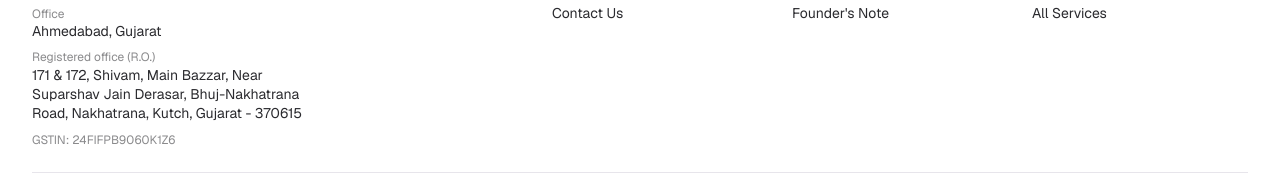
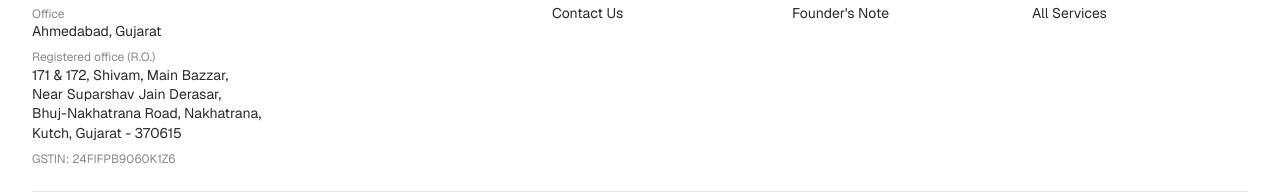
Before and after one commit to DevashishSharma-codes/spheres2, a Next.js app: page /case-studies in a window 1280 px wide. Shown: the part 3912-4104 px from the top of the page. Built offline with nearby package versions, Linux system fonts and the light colour scheme; no server answers.

Commit message:
feat: improve address formatting in Footer for consistent line breaks and readability

```diff
--- a/src/components/layout/Footer.tsx
+++ b/src/components/layout/Footer.tsx
@@ -54,7 +54,8 @@ const SOCIALS = ([
 
 const ADDRESSES = [
   { label: "Office", value: "Ahmedabad, Gujarat" },
-  { label: "Registered office (R.O.)", value: "171 & 172, Shivam, Main Bazzar,\nNear Suparshav Jain Derasar, Bhuj-Nakhatrana Road,\nNakhatrana, Kutch, Gujarat - 370615" },
+  // Four lines, broken at the address's own phrases so they come out about the same length.
+  { label: "Registered office (R.O.)", value: "171 & 172, Shivam, Main Bazzar,\nNear Suparshav Jain Derasar,\nBhuj-Nakhatrana Road, Nakhatrana,\nKutch, Gujarat - 370615" },
 ] as const;
 /** Trademark application number, shown under the copyright line. */
 const TM_APPLICATION_NUMBER = "7352610";
@@ -194,9 +195,12 @@ export function Footer() {
                 {ADDRESSES.map((address) => (
                   <div key={address.label}>
                     <dt className="text-[12px] text-[#2A2A2E]/55">{address.label}</dt>
-                    {/* Balanced wrapping in a width that fits three lines: the browser evens them out,
-                        so the R.O. reads as three lines of about the same length */}
-                    <dd className="max-w-[44ch] [text-wrap:balance] max-[380px]:text-[12px]">{address.value.replace(/\n/g, " ")}</dd>
+                    {/* One line per line of the address, never wrapping */}
+                    <dd className="max-[380px]:text-[12px]">
+                      {address.value.split("\n").map((line) => (
+                        <span key={line} className="block whitespace-nowrap">{line}</span>
+                      ))}
+                    </dd>
                   </div>
                 ))}
               </dl>
```
